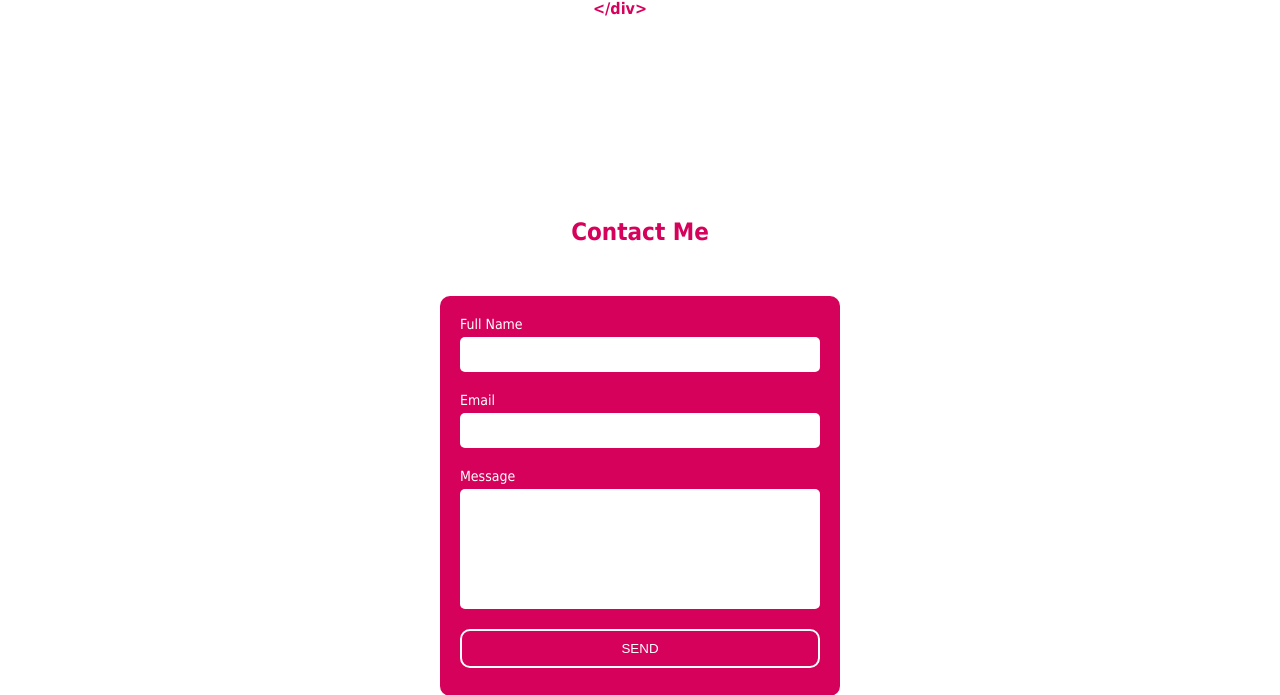
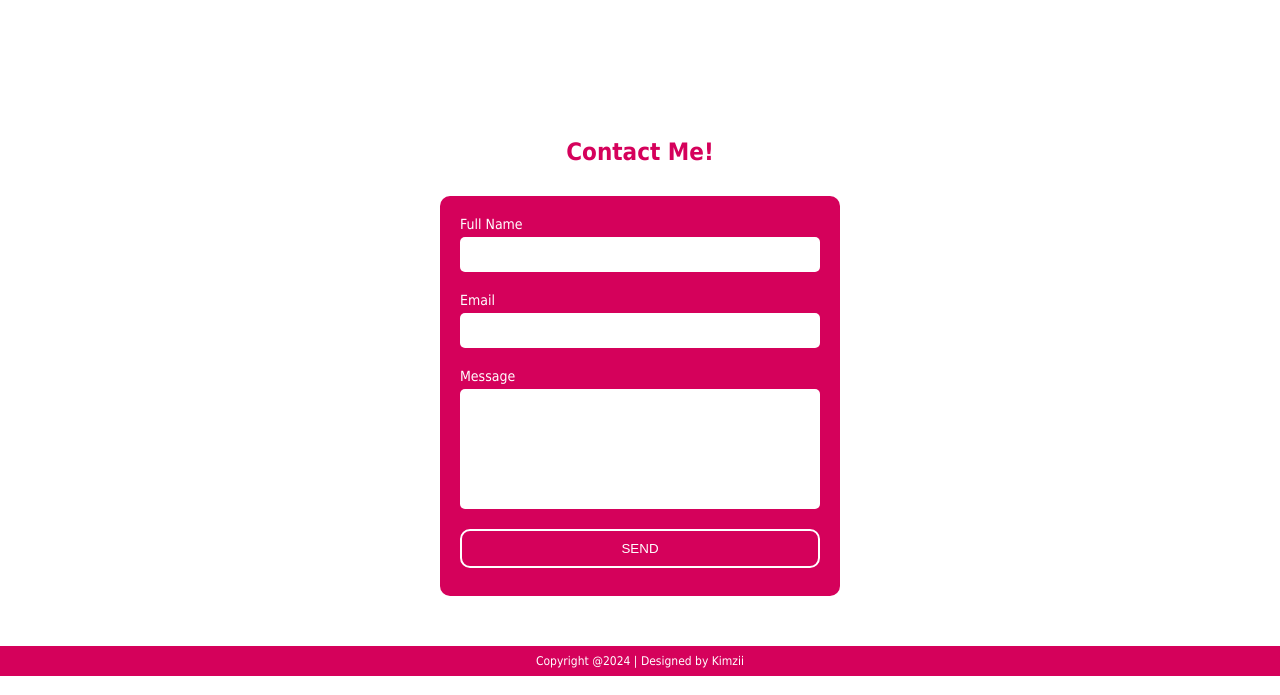
Before and after one commit to kimzii/WebPortfolio, a PHP site: page / in a window 1280 px wide. Shown: the part 2357-3052 px from the top of the page. Run offline with PHP 8.4, Linux system fonts and the light colour scheme.

Commit message:
changed font size for name in 320px screen

```diff
--- a/index.html
+++ b/index.html
@@ -199,7 +199,7 @@
 
 
     <div id="contact-ctn">
-        <h2 id="contact-title">Contact Me</h2>
+        <h2 id="contact-title">Contact Me!</h2>
             <div id="contact-me">
                 <div id="email">
                     <p>Full Name</p>
--- a/phone.css
+++ b/phone.css
@@ -95,7 +95,7 @@
     }
 
 @media (max-width: 350px) {
-    .name{
-        font-size: 38px;
+    #content #intro .name{
+        font-size: 36px;
     }
 }
--- a/stylesheet.css
+++ b/stylesheet.css
@@ -144,7 +144,7 @@ footer{
     justify-content: center;
     align-items: center;
     flex-direction: column;
-    padding: 100px 0 100px 0;
+    padding: 70px 0 70px 0;
 }
 #projects h2{
     color: #d5015b;
@@ -338,7 +338,7 @@ footer{
 }
 
 #contact-title{
-    margin: 50px;
+    margin: 30px;
     color: #d5015b;
 }
 
```
